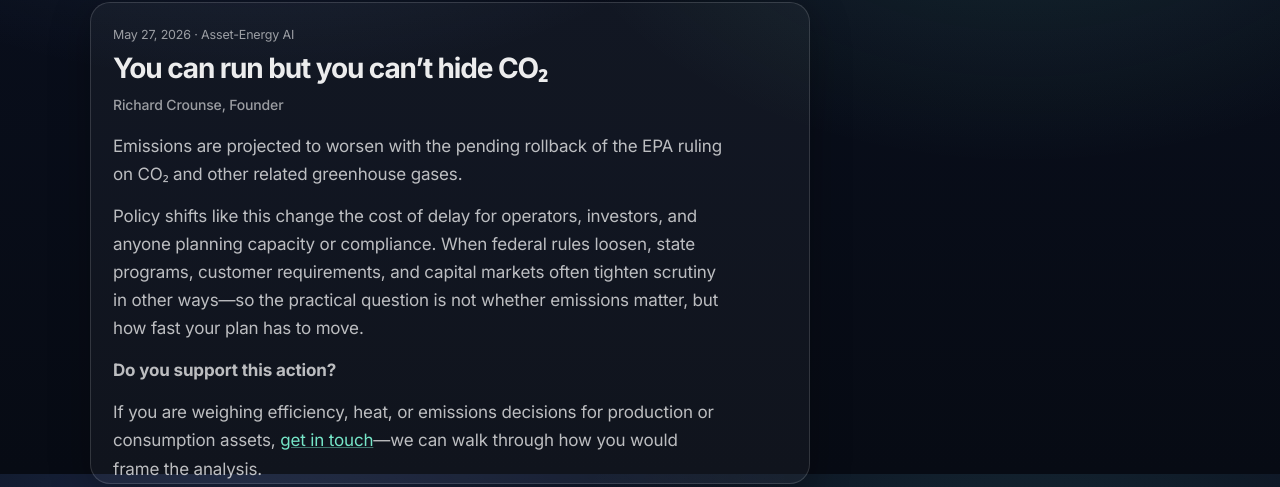
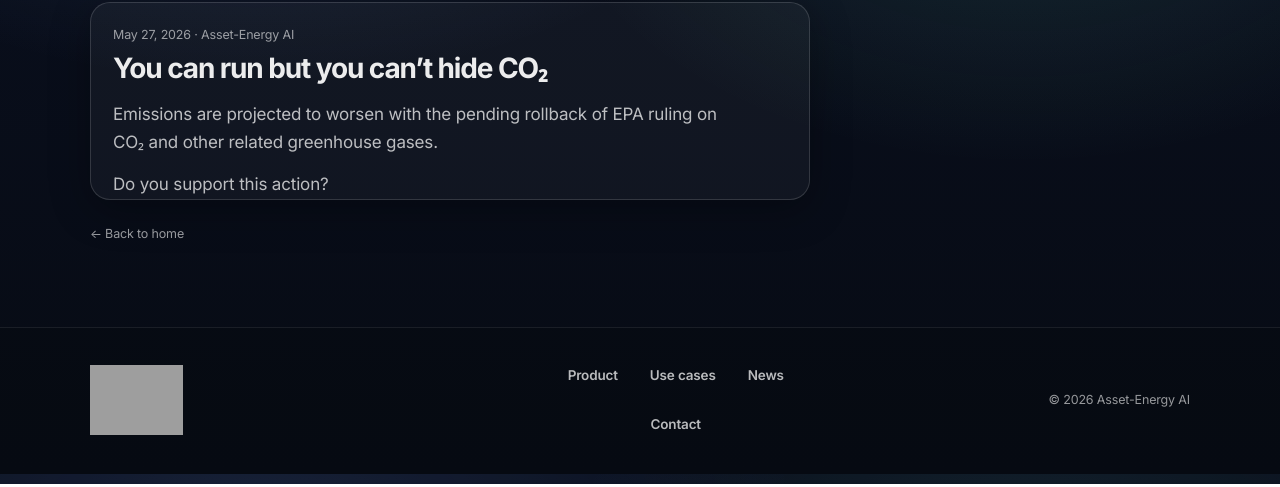
Before and after one commit to rcrounse/Asset-Energy-Web, a website: page news.html in a window 1280 px wide. Shown: the part 326-813 px from the top of the page. Drawn offline with Linux system fonts and the light colour scheme; grey boxes are pictures that could not be loaded.

Commit message:
Remove personal name from news; show full article HTML only
Co-authored-by: Cursor <cursoragent@cursor.com>

```diff
--- a/news.html
+++ b/news.html
@@ -27,7 +27,7 @@
       href="https://fonts.googleapis.com/css2?family=Inter:wght@400;500;600;700&display=swap"
       rel="stylesheet"
     />
-    <link rel="stylesheet" href="./styles.v2.css?v=news4" />
+    <link rel="stylesheet" href="./styles.v2.css?v=news5" />
   </head>
 
   <body>
@@ -82,25 +82,14 @@
               <header class="news-article-head">
                 <p class="news-meta">May 27, 2026 · Asset-Energy AI</p>
                 <h2>You can run but you can’t hide CO₂</h2>
-                <p class="news-byline">Richard Crounse, Founder</p>
               </header>
 
               <div class="news-body">
                 <p>
-                  Emissions are projected to worsen with the pending rollback of the EPA ruling on CO₂ and other
-                  related greenhouse gases.
+                  Emissions are projected to worsen with the pending rollback of EPA ruling on CO₂ and other related
+                  greenhouse gases.
                 </p>
-                <p>
-                  Policy shifts like this change the cost of delay for operators, investors, and anyone planning
-                  capacity or compliance. When federal rules loosen, state programs, customer requirements, and capital
-                  markets often tighten scrutiny in other ways—so the practical question is not whether emissions matter,
-                  but how fast your plan has to move.
-                </p>
-                <p><strong>Do you support this action?</strong></p>
-                <p>
-                  If you are weighing efficiency, heat, or emissions decisions for production or consumption assets,
-                  <a href="./#contact">get in touch</a>—we can walk through how you would frame the analysis.
-                </p>
+                <p>Do you support this action?</p>
               </div>
             </article>
           </div>
```
Also changed, not shown: index.html (+1 -1 lines).
